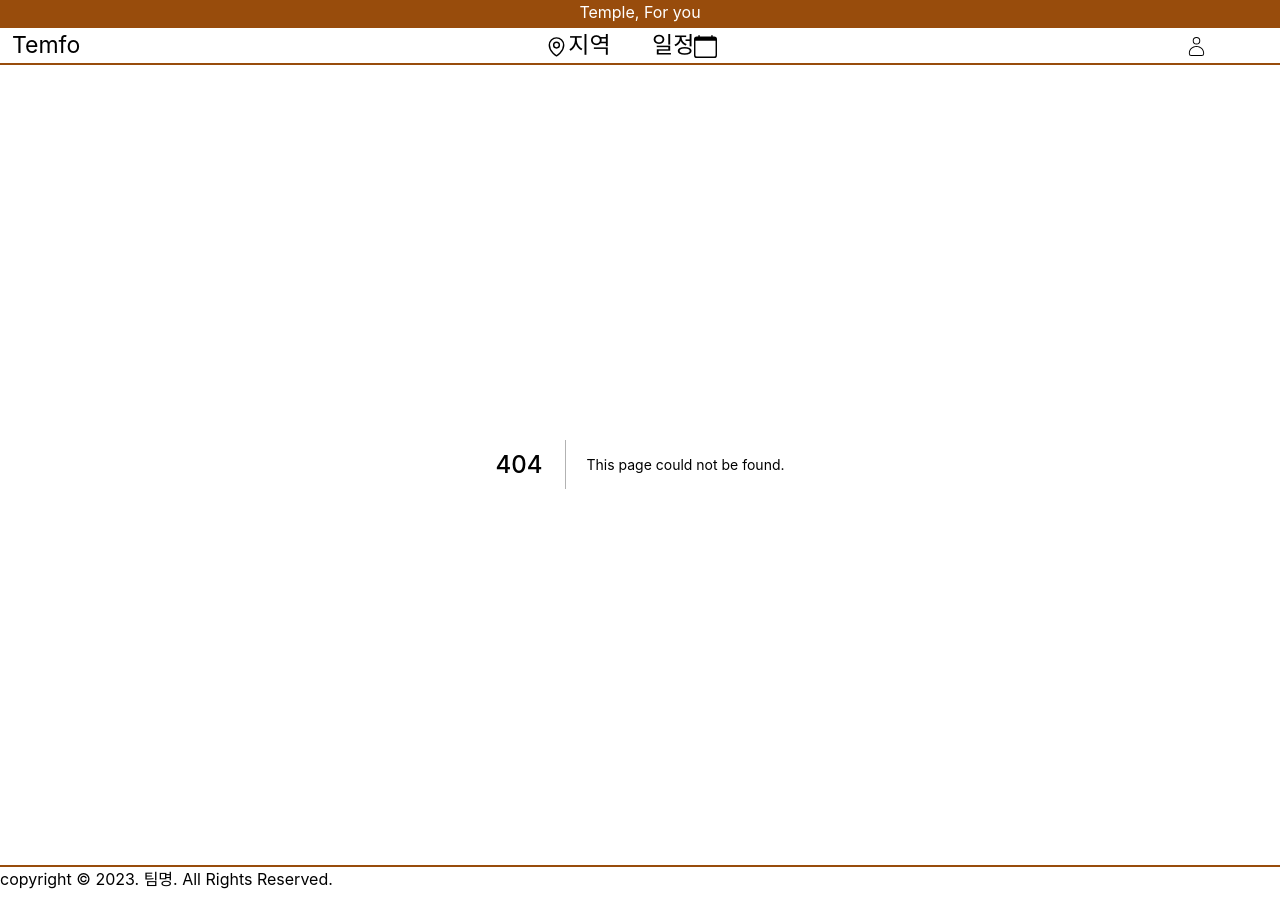
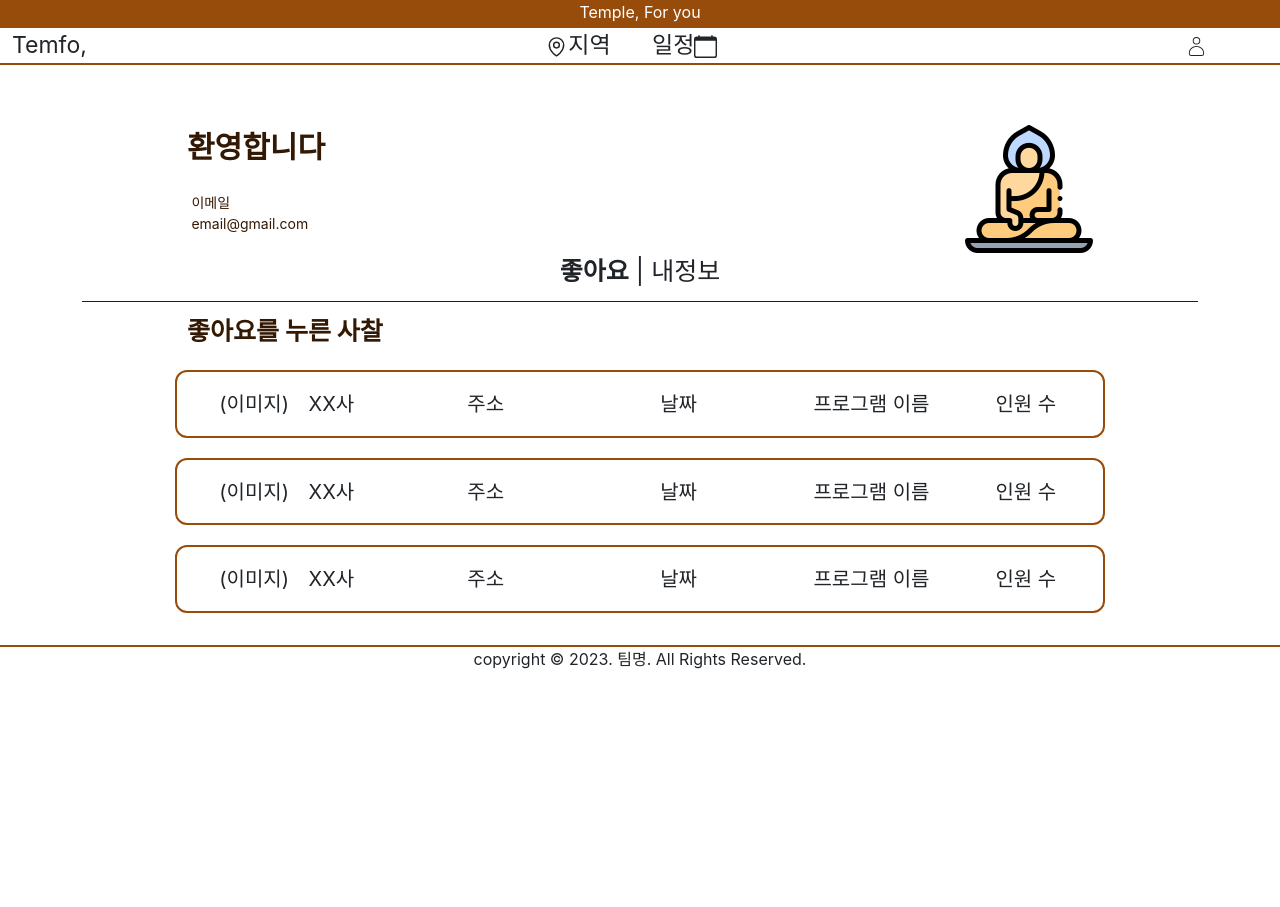
Before and after one commit to jiyoung-B/teamproject-templestay, a Next.js app: page /likes in a window 1280 px wide. Before the commit this address had no page. After the commit the page ends 800 px from the top, so only its background shows below. Built offline with nearby package versions, Linux system fonts and the light colour scheme.

Commit message:
승연님 커밋(좋아요, 내 정보 페이지 추가2/2023-03-15) 반영

```diff
--- a/pages/_app.js
+++ b/pages/_app.js
@@ -1,6 +1,9 @@
 import '../styles/css/custom.css'
 import '../styles/css/Nav.css'
 import '../styles/globals.css'
+import '../styles/css/MyinfoCommon.css'
+import '../styles/css/likes.css'
+import '../styles/css/myinfo.css'
 import Layout from "./layout/Layout"
 
 
--- a/pages/layout/Footer.js
+++ b/pages/layout/Footer.js
@@ -1,7 +1,7 @@
 const Footer = () => {
     return (
         <footer>
-            <div className={"border-top border-2 border-primary"}>
+            <div className={"border-top border-2 border-primary"} style={{textAlign: "center"}}>
                 <p>copyright &copy; 2023. 팀명. All Rights Reserved.</p>
             </div>
         </footer>
--- /dev/null
+++ b/pages/layout/MyinfoCommon.js
@@ -0,0 +1,22 @@
+import React from "react";
+import Row from 'react-bootstrap/Row';
+import Col from 'react-bootstrap/Col';
+import Container from 'react-bootstrap/Container';
+
+const MyinfoCommon = () => {
+    return (
+        <div>
+            <Container fluid>
+                <Row className="fstr">
+                    <Col className="col-5 offset-1">
+                        <Col className="welcome">환영합니다</Col>
+                        <Col className="email">이메일<br />email@gmail.com</Col>
+                    </Col>
+                    <Col style={{textAlign: "right"}} className="buddhist col-5"><img src="/img/buddhist.png" /></Col>
+                </Row>
+            </Container>
+        </div>
+    )
+}
+
+export default MyinfoCommon;
--- a/pages/layout/Nav.js
+++ b/pages/layout/Nav.js
@@ -11,7 +11,7 @@ const Nav = () => {
                 <Row className='title'>
                     <Col md={{ span: 2 }}>
                         <NavLink href='/'>
-                            Temfo
+                            Temfo,
                         </NavLink>
                     </Col>
                     <Col md={{ span: 1, offset: 3 }}>
--- /dev/null
+++ b/pages/likes.js
@@ -0,0 +1,53 @@
+import Container from 'react-bootstrap/Container';
+import Row from 'react-bootstrap/Row';
+import Col from 'react-bootstrap/Col';
+import Link from "next/link";
+import MyinfoCommon from "./layout/MyinfoCommon";
+
+export default function Likes () {
+    return (
+        <main>
+            <MyinfoCommon />
+            <Container fluid>
+                <Row className="lnm">
+                    <Col className="likesmenu1 col-6">좋아요</Col>
+                    <Col className="bar1 col-1">|</Col>
+                    <Col className="infomenu1 col-5"><Link href='/myinfo'>내정보</Link></Col>
+                </Row>
+                <Row>
+                    <Col className="temples col-11 offset-1" style={{fontSize: "25px"}}>좋아요를 누른 사찰</Col>
+                </Row>
+                <Row className="tpl">
+                    <Col className="likeslist col-10 offset-1">
+                        <Col className="col-1">(이미지)</Col>
+                        <Col className="col-1">XX사</Col>
+                        <Col className="col-3">주소</Col>
+                        <Col className="col-2">날짜</Col>
+                        <Col className="col-3">프로그램 이름</Col>
+                        <Col className="col-1">인원 수</Col>
+                    </Col>
+                </Row>
+                <Row className="tpl">
+                    <Col className="likeslist col-10 offset-1">
+                        <Col className="col-1">(이미지)</Col>
+                        <Col className="col-1">XX사</Col>
+                        <Col className="col-3">주소</Col>
+                        <Col className="col-2">날짜</Col>
+                        <Col className="col-3">프로그램 이름</Col>
+                        <Col className="col-1">인원 수</Col>
+                    </Col>
+                </Row>
+                <Row className="tpl">
+                    <Col className="likeslist col-10 offset-1">
+                        <Col className="col-1">(이미지)</Col>
+                        <Col className="col-1">XX사</Col>
+                        <Col className="col-3">주소</Col>
+                        <Col className="col-2">날짜</Col>
+                        <Col className="col-3">프로그램 이름</Col>
+                        <Col className="col-1">인원 수</Col>
+                    </Col>
+                </Row>
+            </Container>
+        </main>
+    )
+}
```
Also changed, not shown: pages/myinfo.js (added, +33 -0 lines).
